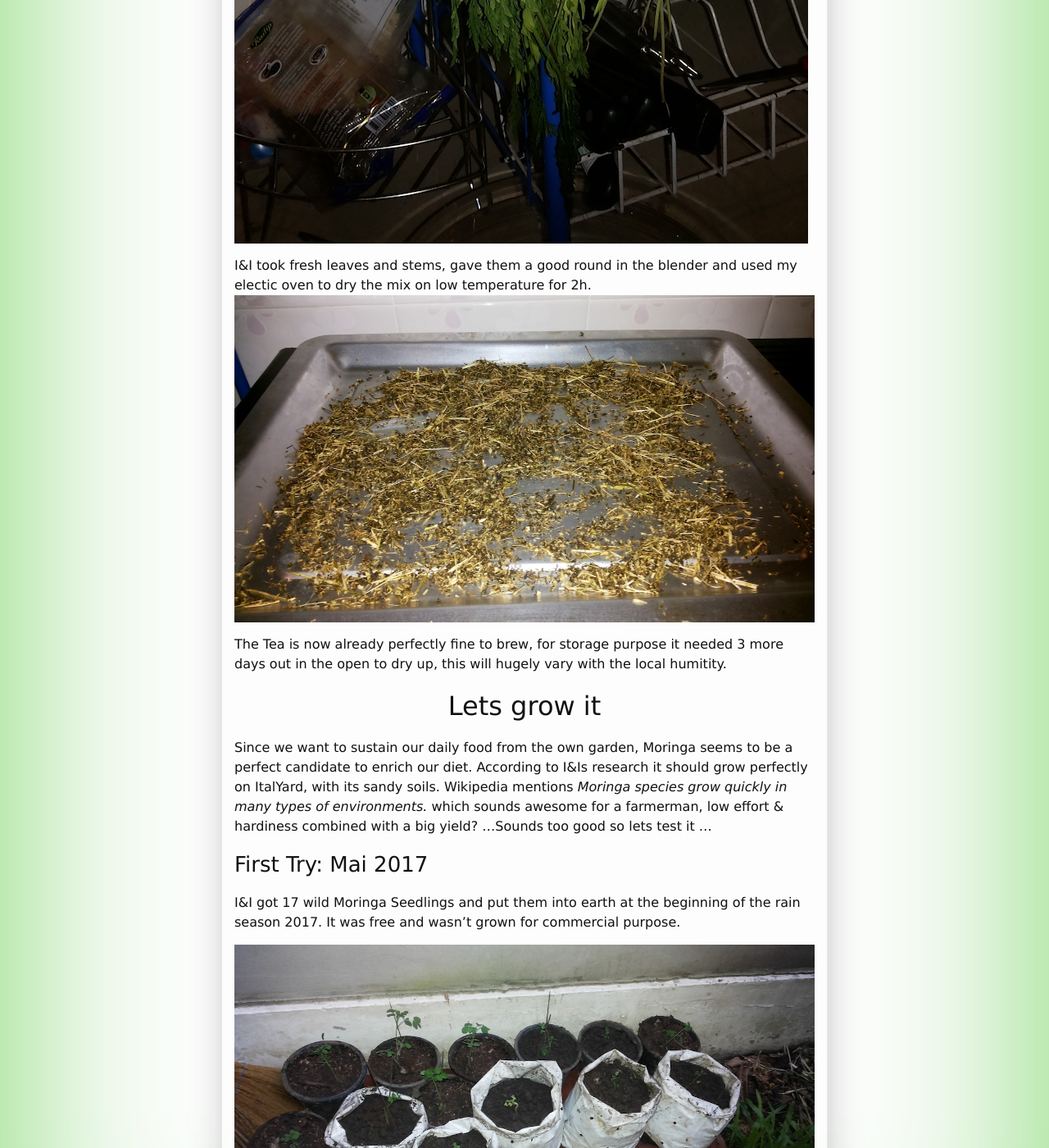
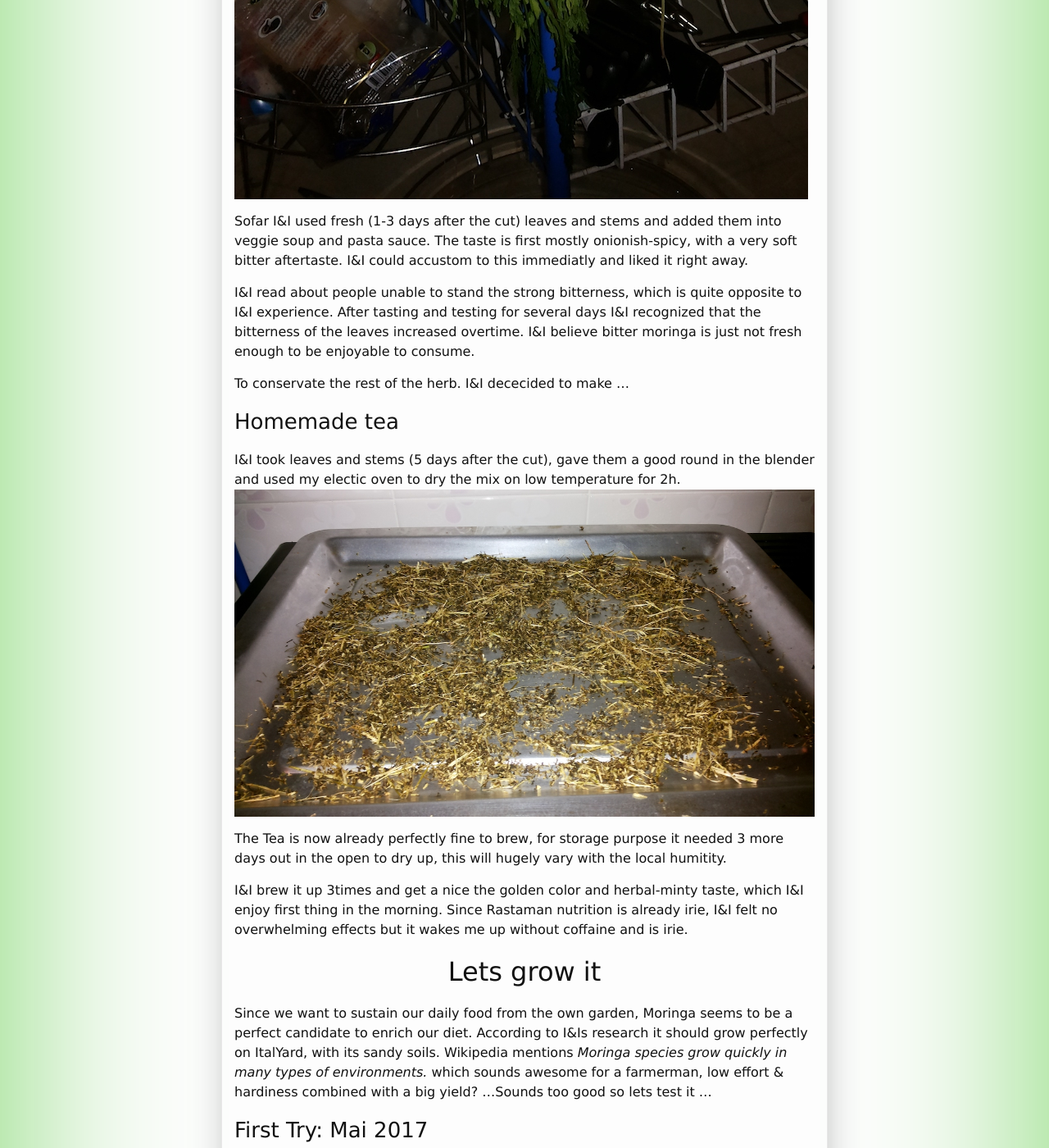
Before and after one commit to Solomonic/ital.yard, a Jekyll site: the page built from _posts/2017-05-30-Moringa-tree.md, in a window 1280 px wide and 1400 px high, scrolled down 1781 px. Shown: the whole window at 82% size. Built offline with Jekyll 4.4.1, drawn with Linux system fonts in a browser that asks for light colours.

Commit message:
edit more mringa

```diff
--- a/_posts/2017-05-30-Moringa-tree.md
+++ b/_posts/2017-05-30-Moringa-tree.md
@@ -23,14 +23,21 @@ The miracle tree with loads of positive effects, listen to **Macka B**:
 ## [![MackaB about Moringa](http://img.youtube.com/vi/DeuT3ynHetk/0.jpg)](http://www.youtube.com/watch?v=DeuT3ynHetk)
 
 ## How to use it
+![Hang them]({{site.baseurl}}/images/moringa/hanged_up.jpg)
+
+Sofar I&I used fresh (1-3 days after the cut) leaves and stems and added them into veggie soup and pasta sauce. The taste is first mostly onionish-spicy, with a very soft bitter aftertaste. I&I could accustom to this immediatly and liked it right away.
+
+I&I read about people unable to stand the strong bitterness, which is quite opposite to I&I experience. After tasting and testing for several days I&I recognized that the bitterness of the leaves increased overtime. I&I believe bitter moringa is just not fresh enough to be enjoyable to consume.
+
+To conservate the rest of the herb. I&I dececided to make ...
 
 ### Homemade tea
-![Hang them]({{site.baseurl}}/images/moringa/hanged_up.jpg)
-
-I&I took fresh leaves and stems, gave them a good round in the blender and used my electic oven to dry the mix on low temperature for 2h.
+I&I took leaves and stems (5 days after the cut), gave them a good round in the blender and used my electic oven to dry the mix on low temperature for 2h.
 ![Drying Tea]({{site.baseurl}}/images/moringa/drying_tea.jpg)
 
  The Tea is now already perfectly fine to brew, for storage purpose it needed 3 more days out in the open to dry up, this will hugely vary with the local humitity.
+
+ I&I brew it up 3times and get a nice the golden color and herbal-minty taste, which I&I enjoy first thing in the morning. Since Rastaman nutrition is already irie, I&I felt no overwhelming effects but it wakes me up without coffaine and is irie.
 
 ## Lets grow it
 Since we want to sustain our daily food from the own garden, Moringa seems to be a perfect candidate to enrich our diet. According to I&Is research it should grow perfectly on ItalYard, with its sandy soils. Wikipedia mentions _Moringa species grow quickly in many types of environments._ which sounds awesome for a farmerman, low effort & hardiness combined with a big yield? ...Sounds too good so lets test it ...
```
